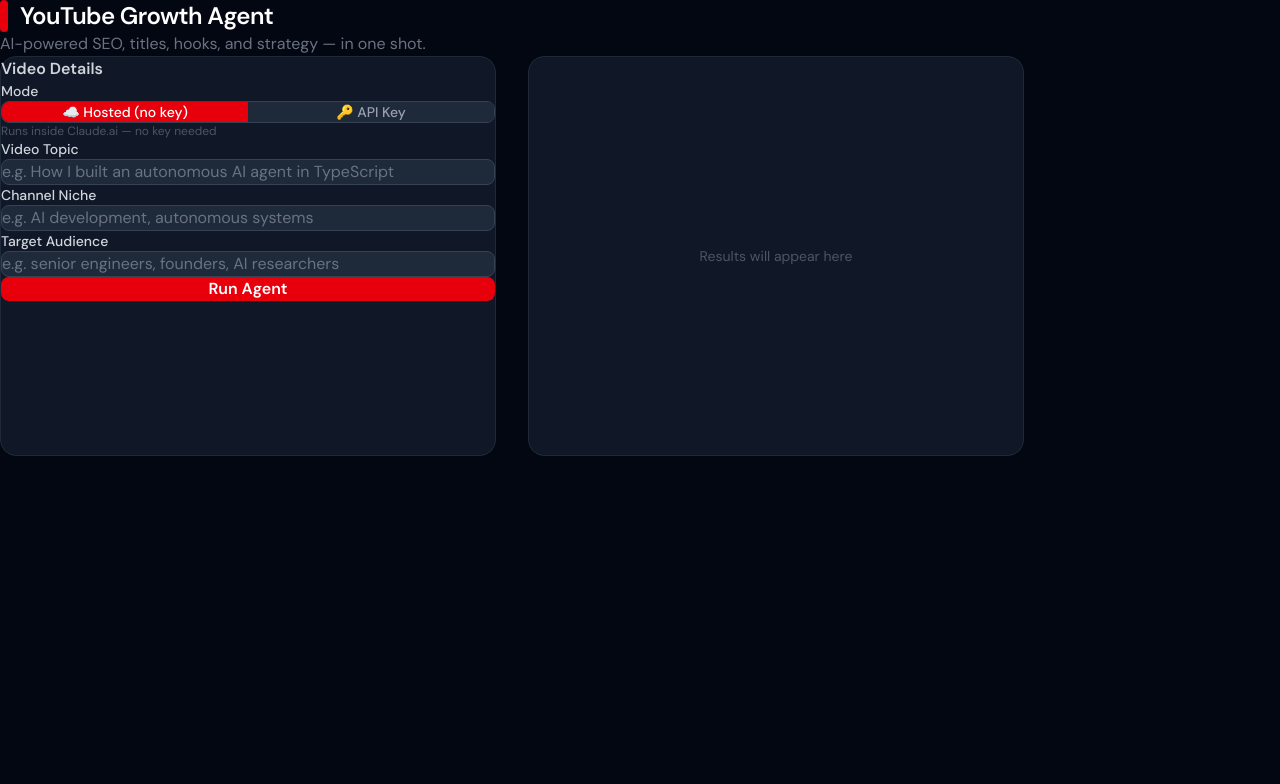
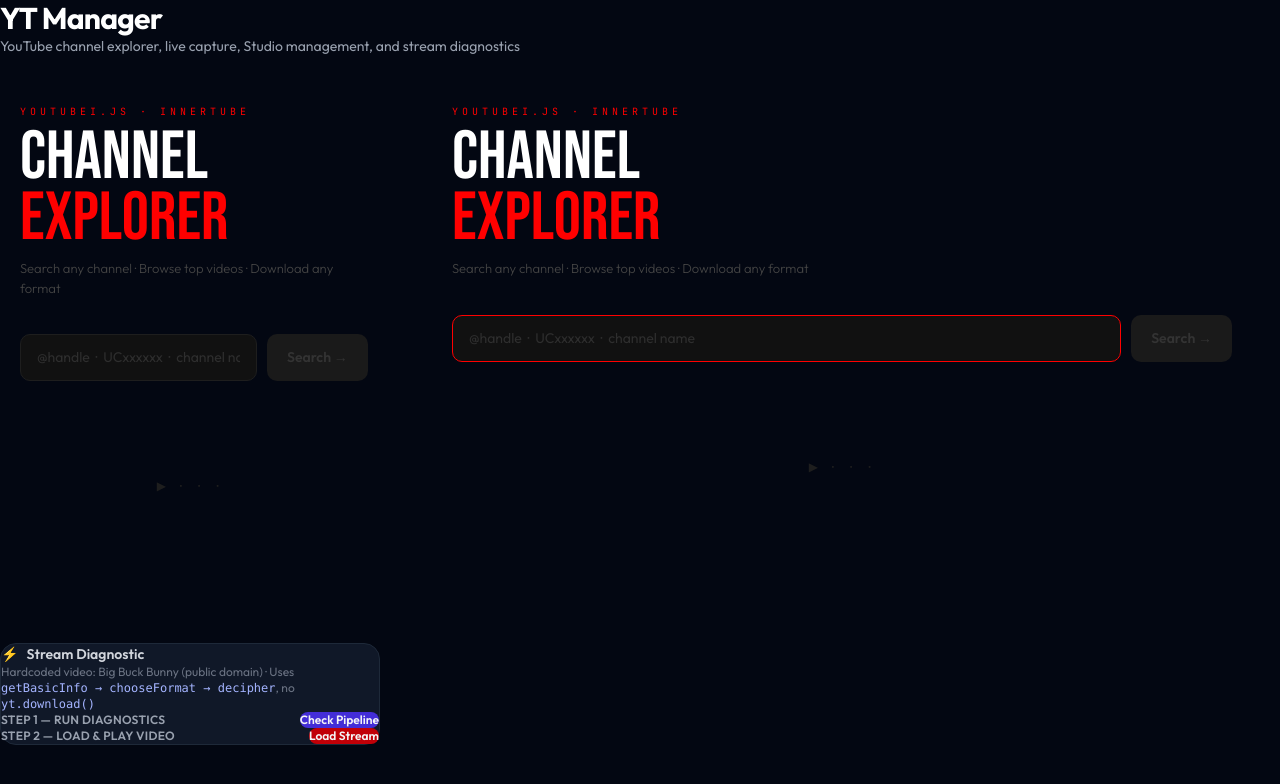
Before and after one commit to Nickblaq/jc, a Next.js app: page / in a window 1280 px wide. Shown: the top 784 px of the page. Built offline with nearby package versions, Linux system fonts and the light colour scheme.

Commit message:
Update page.tsx

```diff
--- a/app/page.tsx
+++ b/app/page.tsx
@@ -1,18 +1,41 @@
-'use client'
 
-import { useState } from 'react'
-import AgentForm from '@/components/AgentForm'
-import ResultsPanel from '@/components/ResultsPanel'
-import { AgentOutput } from '@/types'
+import ChannelPage from '@/components/ChannelPage'
+import StreamPanel from '@/components/StreamPanel'
+import LivePage from '@/components/LivePage'
 
 export default function Home() {
-  const [result, setResult] = useState<AgentOutput | null>(null)
-  const [loading, setLoading] = useState(false)
+  return (
+      <div className="min-h-screen bg-gray-950 text-gray-100">
+      <div className="max-w-7xl mx-auto p-6">
+        <header className="mb-8">
+          <h1 className="text-3xl font-bold tracking-tight text-white">YT Manager</h1>
+          <p className="text-gray-400 mt-1 text-sm">
+            YouTube channel explorer, live capture, Studio management, and stream diagnostics
+          </p>
+        </header>
 
-  return (
-    <main className="min-h-screen bg-gray-950 text-white">
+        <div className="grid grid-cols-1 lg:grid-cols-[380px_1fr] gap-6 items-start">
+          {/* Left column */}
+          <div className="space-y-5">
+            <ChannelPage />
+            <StreamPanel />
+          </div>
+
+          {/* Right column */}
+          <div>
+            <LivePage />
+          </div>
+        </div>
+      </div>
+    </div>
+  )
+}
+
+
+{/*
+<main className="min-h-screen bg-gray-950 text-white">
       <div className="max-w-5xl mx-auto px-6 py-12">
-        {/* Header */}
+
         <div className="mb-10">
           <div className="flex items-center gap-3 mb-2">
             <div className="w-2 h-8 bg-red-600 rounded-full" />
@@ -26,13 +49,13 @@ export default function Home() {
         </div>
 
         <div className="grid grid-cols-1 lg:grid-cols-2 gap-8">
-          {/* Input */}
+
           <div className="bg-gray-900 rounded-2xl p-6 border border-gray-800">
             <h2 className="text-gray-300 font-semibold mb-5">Video Details</h2>
             <AgentForm onResult={setResult} onLoading={setLoading} />
           </div>
 
-          {/* Output */}
+
           <div className="bg-gray-900 rounded-2xl p-6 border border-gray-800 min-h-[400px]">
             {loading && (
               <div className="flex flex-col items-center justify-center h-full gap-3 text-gray-500">
@@ -50,5 +73,4 @@ export default function Home() {
         </div>
       </div>
     </main>
-  )
-}
+*/}
```
